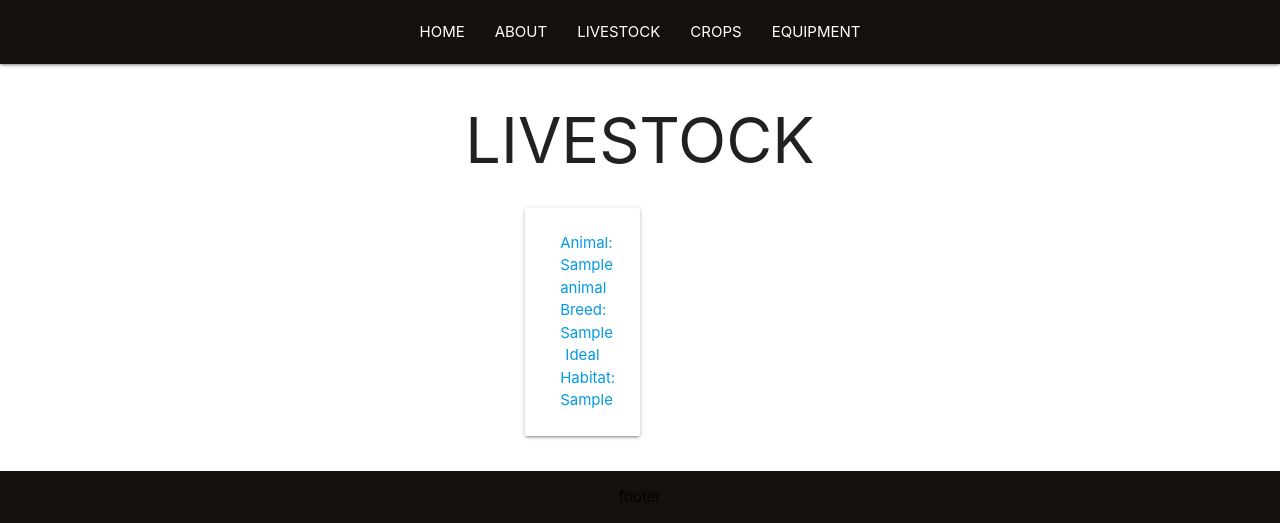
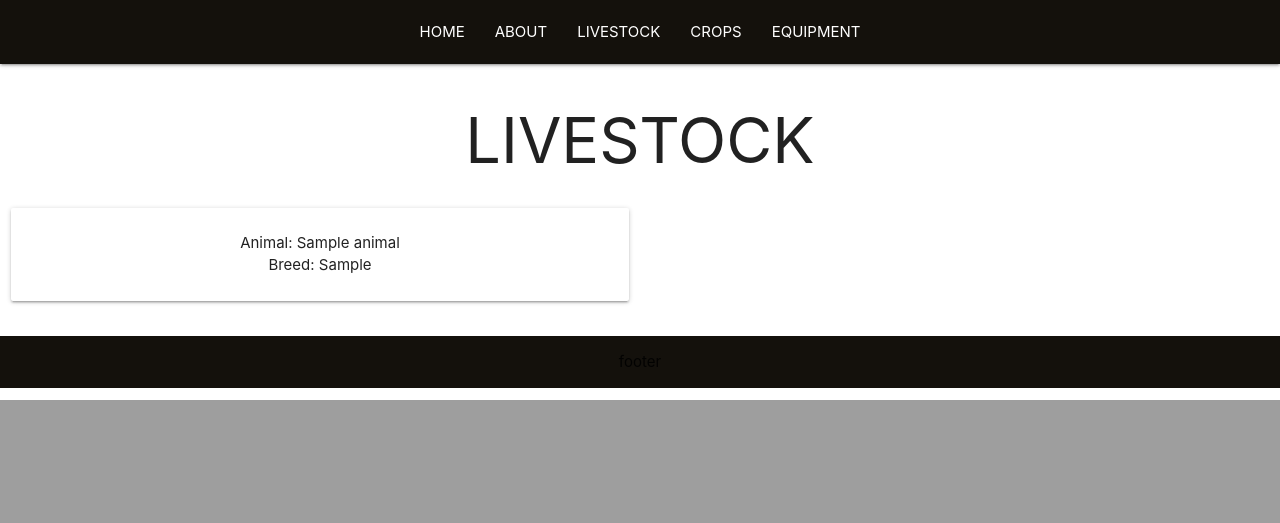
Before and after one commit to migdelinabuelna/HarvestHomestead, a Django app: page /animals/ in a window 1280 px wide. Shown: the part 400-923 px from the top of the page. After the commit the page ends 800 px from the top, so only its background shows below. Run offline with Django 4.2, Linux system fonts and the light colour scheme; tables that the repository leaves empty hold one stand-in row (values such as "Sample post").

Commit message:
rebasing

```diff
--- a/main_app/templates/animals/index.html
+++ b/main_app/templates/animals/index.html
@@ -1,30 +1,25 @@
 {% extends 'base.html' %}
 {% load static %}
-
-
 {% block title %}
-    LIVESTOCK
-{% endblock title %}
-
-
+LIVESTOCK
+{%endblock title %}
 {% block content %}
-<h1> LIVESTOCK </h1>
+<h1>LIVESTOCK</h1>
 
 <body>
+<div class="index-card">
+  <div class="row">
     {% for a in animal %}
-    <div class="col row">
-        <div class="card-div">
-          <a href="{% url 'animals_detail' a.id %}">
-          <div class="card col s12 m6">
-            <div class="card-content">
-              <p>Animal: {{ a.name }}</span>
-              <p>Breed: {{ a.breed }}</p>
-              <p>Ideal Habitat: {{ a.preferred_living_conditions }}</p>
-            </div>
-          </div>
-          </a>
+    <div class="col s6">
+      <div class="card">
+        <div class="card-content">
+          <p>Animal: {{ a.name }}</p>
+          <p>Breed: {{ a.breed }}</p>
         </div>
+      </div>
     </div>
-{% endfor %}
+    {% endfor %}
+  </div>
+</div>
 </body>
 {% endblock content %}
```
